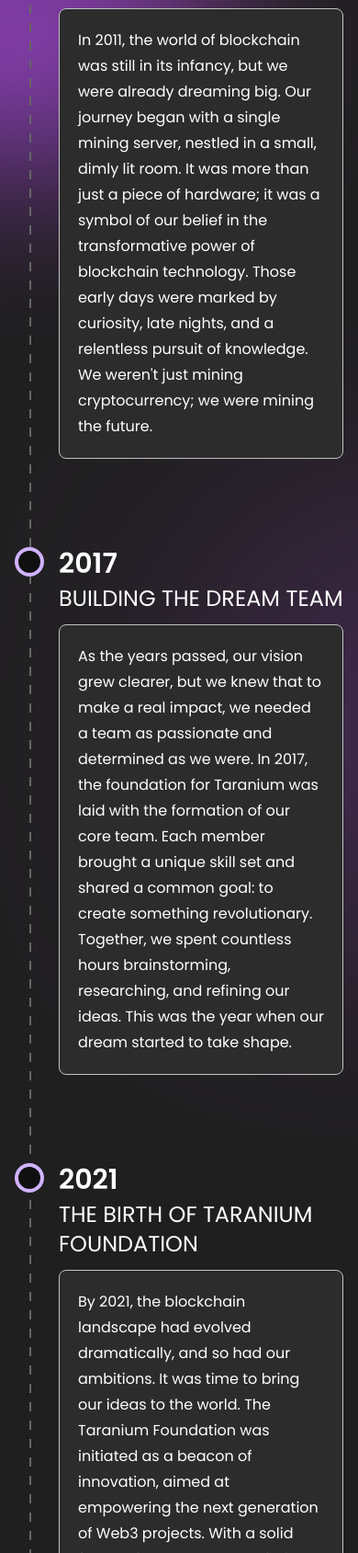
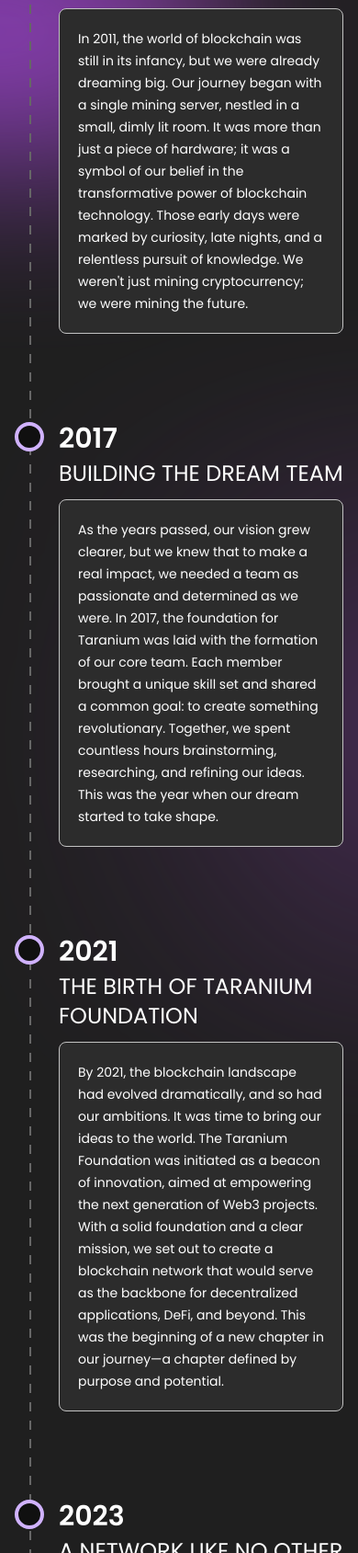
Before and after one commit to rinaldiihsan/taranium, an Astro site: page /our-story in a window 390 px wide. Shown: the part 311-2000 px from the top of the page at 92% size. Built offline with nearby package versions, Linux system fonts and the light colour scheme; Astro itself is replaced by a stand-in of ours; a web font is replaced by a local one.

Commit message:
Taranium Update : Update Page Our Story

```diff
--- a/src/pages/our-story.astro
+++ b/src/pages/our-story.astro
@@ -19,7 +19,7 @@
             <div class="absolute left-0 md:left-1/2 transform md:-translate-x-1/2 w-8 h-8 bg-[#101010] border-4 border-[#D0B2FF] rounded-full z-10"></div>
             <div class="w-full md:w-1/2 pl-12 md:pl-8 order-3 md:order-none">
               <div class="bg-[#2C2C2C] border border-[#c2c2c2] p-5 rounded-lg">
-                <p class="text-white leading-7">
+                <p class="text-sm md:text-base text-white leading-6 md:leading-7">
                   In 2011, the world of blockchain was still in its infancy, but we were already dreaming big. Our journey began with a single mining server, nestled in a small, dimly lit room. It was more than just a piece of hardware; it
                   was a symbol of our belief in the transformative power of blockchain technology. Those early days were marked by curiosity, late nights, and a relentless pursuit of knowledge. We weren't just mining cryptocurrency; we were
                   mining the future.
@@ -35,7 +35,7 @@
                 <h4 class="text-2xl text-white mt-1 uppercase">Building the Dream Team</h4>
               </div>
               <div class="bg-[#2C2C2C] border border-[#c2c2c2] p-5 rounded-lg md:text-right">
-                <p class="text-white leading-7">
+                <p class="text-sm md:text-base text-white leading-6 md:leading-7">
                   As the years passed, our vision grew clearer, but we knew that to make a real impact, we needed a team as passionate and determined as we were. In 2017, the foundation for Taranium was laid with the formation of our core
                   team. Each member brought a unique skill set and shared a common goal: to create something revolutionary. Together, we spent countless hours brainstorming, researching, and refining our ideas. This was the year when our
                   dream started to take shape.
@@ -57,7 +57,7 @@
             <div class="absolute left-0 md:left-1/2 transform md:-translate-x-1/2 w-8 h-8 bg-[#101010] border-4 border-[#D0B2FF] rounded-full z-10"></div>
             <div class="w-full md:w-1/2 pl-12 md:pl-8 order-3 md:order-none">
               <div class="bg-[#2C2C2C] border border-[#c2c2c2] p-5 rounded-lg">
-                <p class="text-white leading-7">
+                <p class="text-sm md:text-base text-white leading-6 md:leading-7">
                   By 2021, the blockchain landscape had evolved dramatically, and so had our ambitions. It was time to bring our ideas to the world. The Taranium Foundation was initiated as a beacon of innovation, aimed at empowering the
                   next generation of Web3 projects. With a solid foundation and a clear mission, we set out to create a blockchain network that would serve as the backbone for decentralized applications, DeFi, and beyond. This was the
                   beginning of a new chapter in our journey—a chapter defined by purpose and potential.
@@ -73,7 +73,7 @@
                 <h4 class="text-2xl text-white mt-1 uppercase">A NETWORK LIKE NO OTHER</h4>
               </div>
               <div class="bg-[#2C2C2C] border border-[#c2c2c2] p-5 rounded-lg md:text-right">
-                <p class="text-white leading-7">
+                <p class="text-sm md:text-base text-white leading-6 md:leading-7">
                   After years of hard work, trials, and triumphs, 2023 marked the official development of the Taranium blockchain network. This was more than just a technological achievement; it was a realization of our collective vision.
                   Our network was designed with scalability, security, and sustainability at its core, ready to support a wide range of applications from the metaverse to real-world asset tokenization. The Taranium blockchain wasn't just
                   another network; it was a platform built to empower and elevate the Web3 ecosystem.
@@ -95,7 +95,7 @@
             <div class="absolute left-0 md:left-1/2 transform md:-translate-x-1/2 w-8 h-8 bg-[#101010] border-4 border-[#D0B2FF] rounded-full z-10"></div>
             <div class="w-full md:w-1/2 pl-12 md:pl-8 order-3 md:order-none">
               <div class="bg-[#2C2C2C] border border-[#c2c2c2] p-5 rounded-lg">
-                <p class="text-white leading-7">
+                <p class="text-sm md:text-base text-white leading-6 md:leading-7">
                   In 2024, Taranium took its final step towards becoming a global leader in blockchain technology. We officially formed the Taranium Foundation as a legal entity, solidifying our commitment to transparency, integrity, and
                   innovation. With our legal foundation in place, we are now poised to lead Indonesia—and the world—into a new era of decentralized possibilities. But our journey doesn't end here; it's only the beginning. As we look to the
                   future, we are more determined than ever to push the boundaries of what blockchain can achieve.
```
